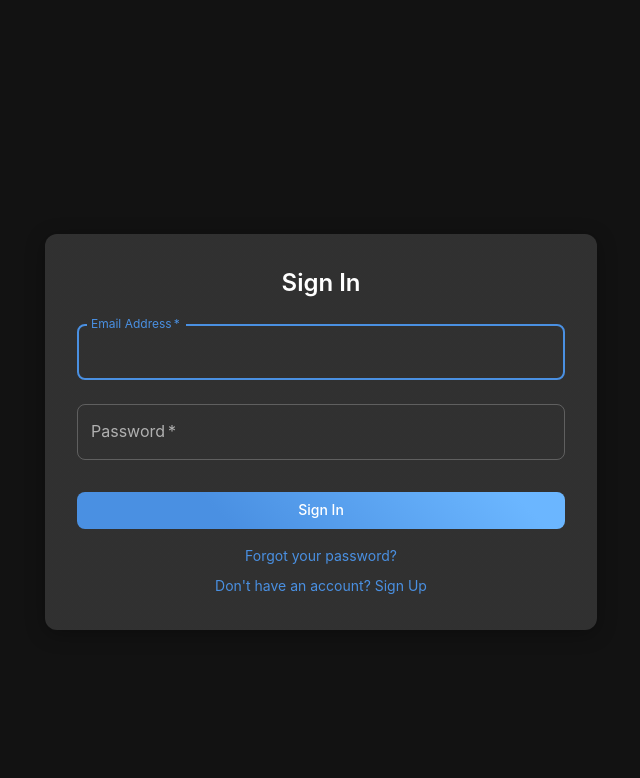
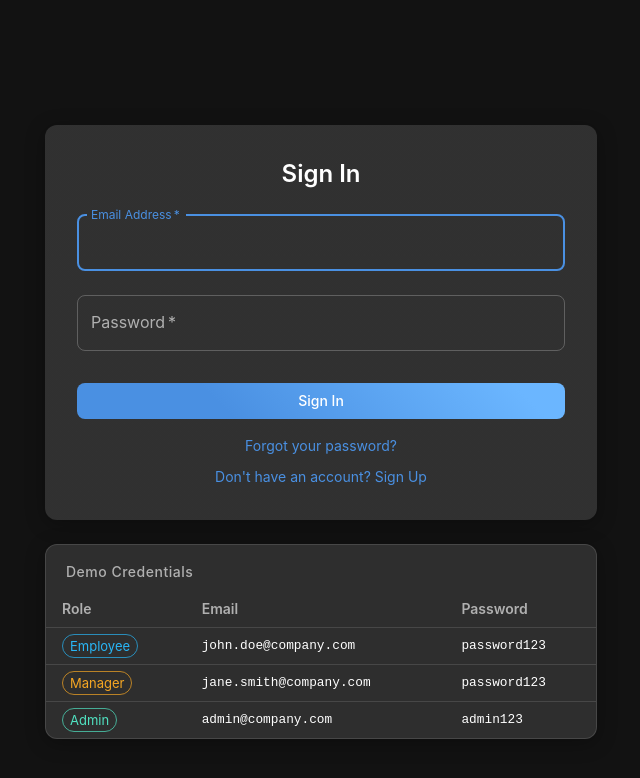
Before and after one commit to sent1nel101/EmployeeMgmtSystem, a React (Vite) app in the folder src/main/capstone-ui/: page /login in a window 1280 px wide. Shown: the top 778 px of the page, without its empty margins (319-959 px from the left). Built offline with nearby package versions, Linux system fonts and the light colour scheme.

Commit message:
added table of login options

```diff
--- a/src/main/capstone-ui/src/components/auth/Login.jsx
+++ b/src/main/capstone-ui/src/components/auth/Login.jsx
@@ -8,7 +8,14 @@ import {
   Typography,
   Box,
   Alert,
-  CircularProgress
+  CircularProgress,
+  Table,
+  TableBody,
+  TableCell,
+  TableContainer,
+  TableHead,
+  TableRow,
+  Chip
 } from '@mui/material';
 import { useAuth } from '../../hooks/useAuth';
 import { validateEmail, validateRequired } from '../../utils/validators';
@@ -155,6 +162,63 @@ const Login = () => {
             </Box>
           </Box>
         </Paper>
+
+        <Paper
+          elevation={2}
+          sx={{
+            mt: 3,
+            width: '100%',
+            overflow: 'hidden',
+            border: '1px solid',
+            borderColor: 'divider',
+          }}
+        >
+          <Box sx={{ px: 2.5, pt: 2, pb: 1 }}>
+            <Typography variant="subtitle2" color="text.secondary" sx={{ letterSpacing: 0.5 }}>
+              Demo Credentials
+            </Typography>
+          </Box>
+          <TableContainer>
+            <Table size="small">
+              <TableHead>
+                <TableRow sx={{ '& th': { fontWeight: 600, color: 'text.secondary', borderColor: 'divider' } }}>
+                  <TableCell>Role</TableCell>
+                  <TableCell>Email</TableCell>
+                  <TableCell>Password</TableCell>
+                </TableRow>
+              </TableHead>
+              <TableBody>
+                {[
+                  { role: 'Employee', color: 'info',      email: 'john.doe@company.com',    password: 'password123' },
+                  { role: 'Manager',  color: 'warning',   email: 'jane.smith@company.com',  password: 'password123' },
+                  { role: 'Admin',    color: 'secondary', email: 'admin@company.com',       password: 'admin123' },
+                ].map((row) => (
+                  <TableRow
+                    key={row.role}
+                    sx={{
+                      '&:last-child td': { border: 0 },
+                      '& td': { borderColor: 'divider' },
+                    }}
+                  >
+                    <TableCell>
+                      <Chip label={row.role} color={row.color} size="small" variant="outlined" />
+                    </TableCell>
+                    <TableCell>
+                      <Typography variant="body2" sx={{ fontFamily: 'monospace', fontSize: '0.8rem' }}>
+                        {row.email}
+                      </Typography>
+                    </TableCell>
+                    <TableCell>
+                      <Typography variant="body2" sx={{ fontFamily: 'monospace', fontSize: '0.8rem' }}>
+                        {row.password}
+                      </Typography>
+                    </TableCell>
+                  </TableRow>
+                ))}
+              </TableBody>
+            </Table>
+          </TableContainer>
+        </Paper>
       </Box>
     </Container>
   );
```
